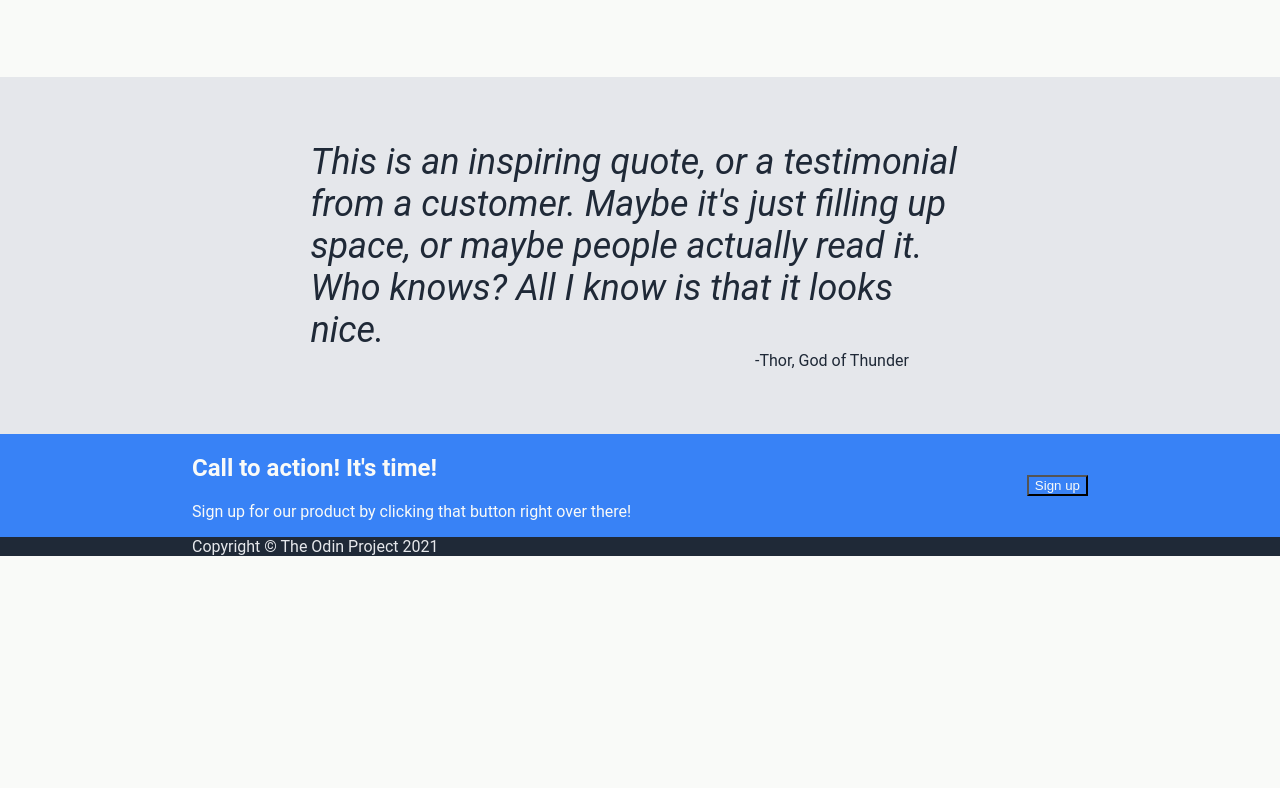
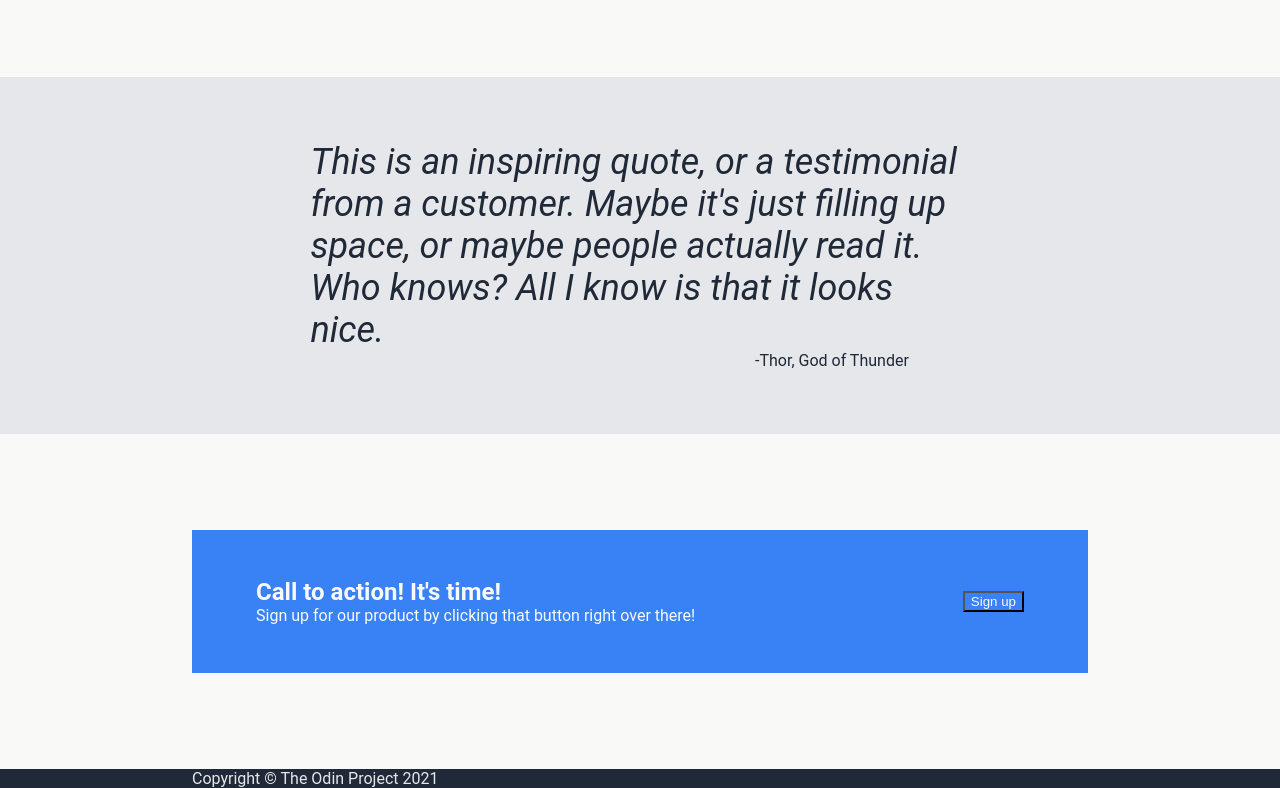
Before and after one commit to crystalsolenoid/odin-landing-page, a plain HTML site: page index.html in a window 1280 px wide. Shown: the part 858-1646 px from the top of the page. Before the commit the page ends 1414 px from the top, so only its background shows below. Drawn offline with Linux system fonts and the light colour scheme.

Commit message:
Fix call to action spacing

```diff
--- a/style.css
+++ b/style.css
@@ -181,6 +181,18 @@ header ul {
   display: flex;
   align-items: center;
   justify-content: space-between;
+
+  gap: 2ch;
+  margin: 6rem 15%;
+  padding: 3rem 5%;
+}
+
+.action h2, .action p {
+  margin: 0;
+}
+
+.action button {
+  flex-shrink: 0;
 }
 
 /* Footer layout */
```
